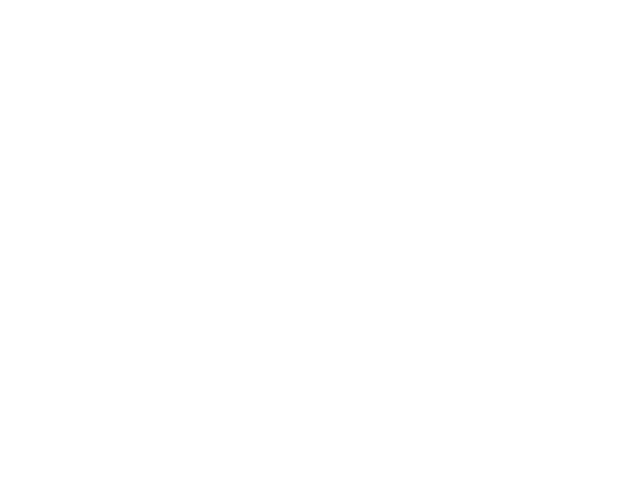
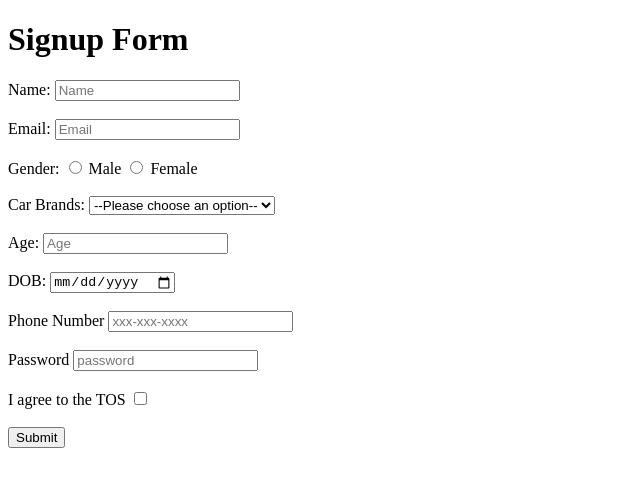
Before and after one commit to acciojob/signup-form-car-Ismail143102, a website: page main.html in a window 1280 px wide. Shown: the whole page, without its empty margins (0-640 px from the left). Drawn offline with Linux system fonts and the light colour scheme.

Commit message:
created a submission

```diff
--- a/main.html
+++ b/main.html
@@ -8,6 +8,49 @@
 
 <body>
 	<!-- the entire body must be written by student -->
+	<h1>
+		Signup Form
+	</h1>
+	<form>
+	<label for='name'>Name:</label>
+	<input type='text' id='name' name='name' placeholder='Name' required>
+	<br><br>
+	<label for='email'>Email:</label>
+	<input type='email' id='email' name='email' placeholder='Email' required>
+	<br><br>
+	Gender:
+    <input type="radio" id="gender_m" name="gender" value="male" required>
+    <label for="gender_m">Male</label>
+
+    <input type="radio" id="gender_f" name="gender" value="female" required>
+    <label for="gender_f">Female</label>
+    <br><br>
+	<label for='car brands'>Car Brands:</label>
+	<select id='cars' name='cars' required>
+		<option value="">--Please choose an option--</option>
+		<option value='BMW'>BMW</option>
+		<option value='Audi'>Audi</option>
+		<option value='Toyat'>Toyat</option>
+	</select>
+	<br><br>
+	<label for='age'>Age:</label>
+	<input type='number' id='age' name='age' placeholder='Age' required>
+	<br><br>
+	<label for='dob'>DOB:</label>
+	<input type='Date' id='dob' name='dob' required>
+	<br><br>
+	<label for='phone number'>Phone Number</label>
+	<input type='Tel' id='tel' name='phone number' placeholder='xxx-xxx-xxxx' required>
+	<br><br>
+	<label for='password'>Password</label>
+	<input type='password' id='password' name='password' placeholder='password' required>
+	<br><br>
+	<label for='i agree to the TOSlabel'>I agree to the TOS</label>
+	<input type='checkbox' id='tos' name='I agree to the TOS' required>
+	<br><br>
+	<button type='submit'>Submit</button>
+	</form>
+
     <script type="text/javascript" src="./script.js">
 </script>
 
```
